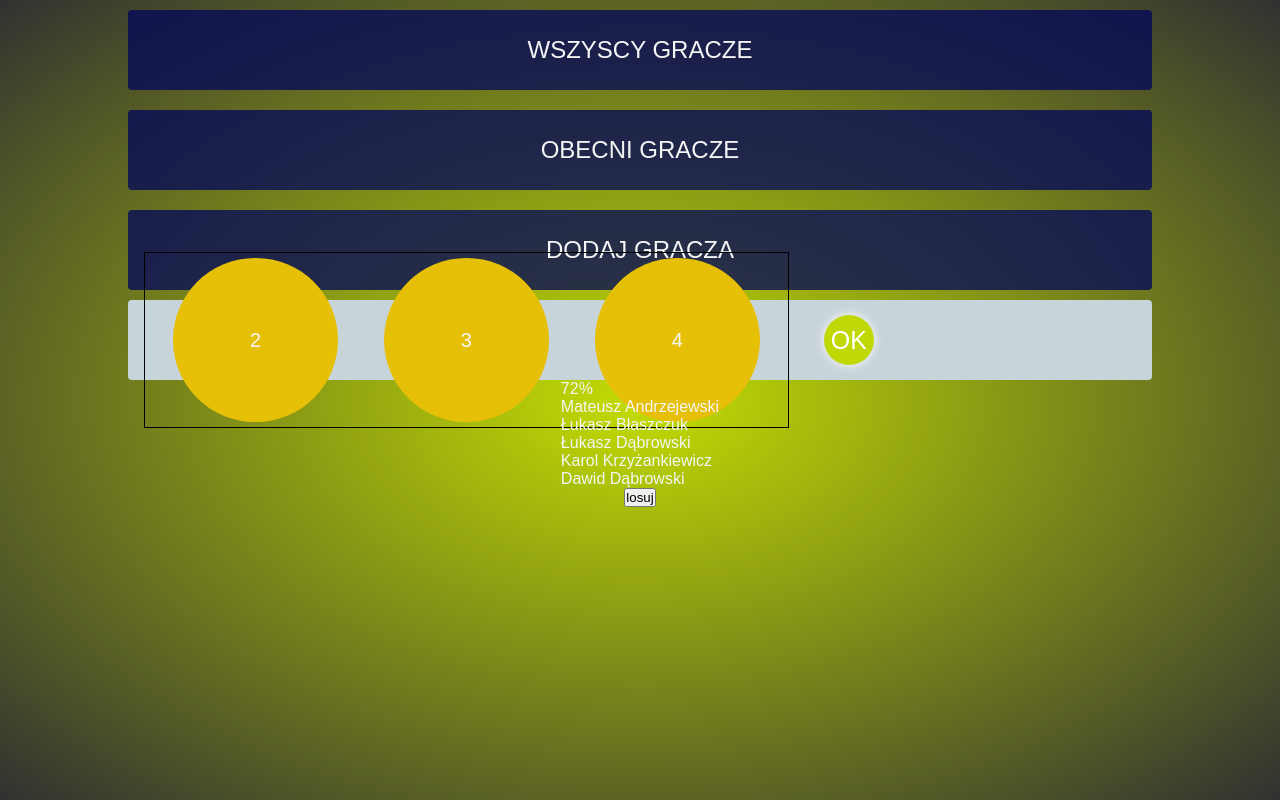
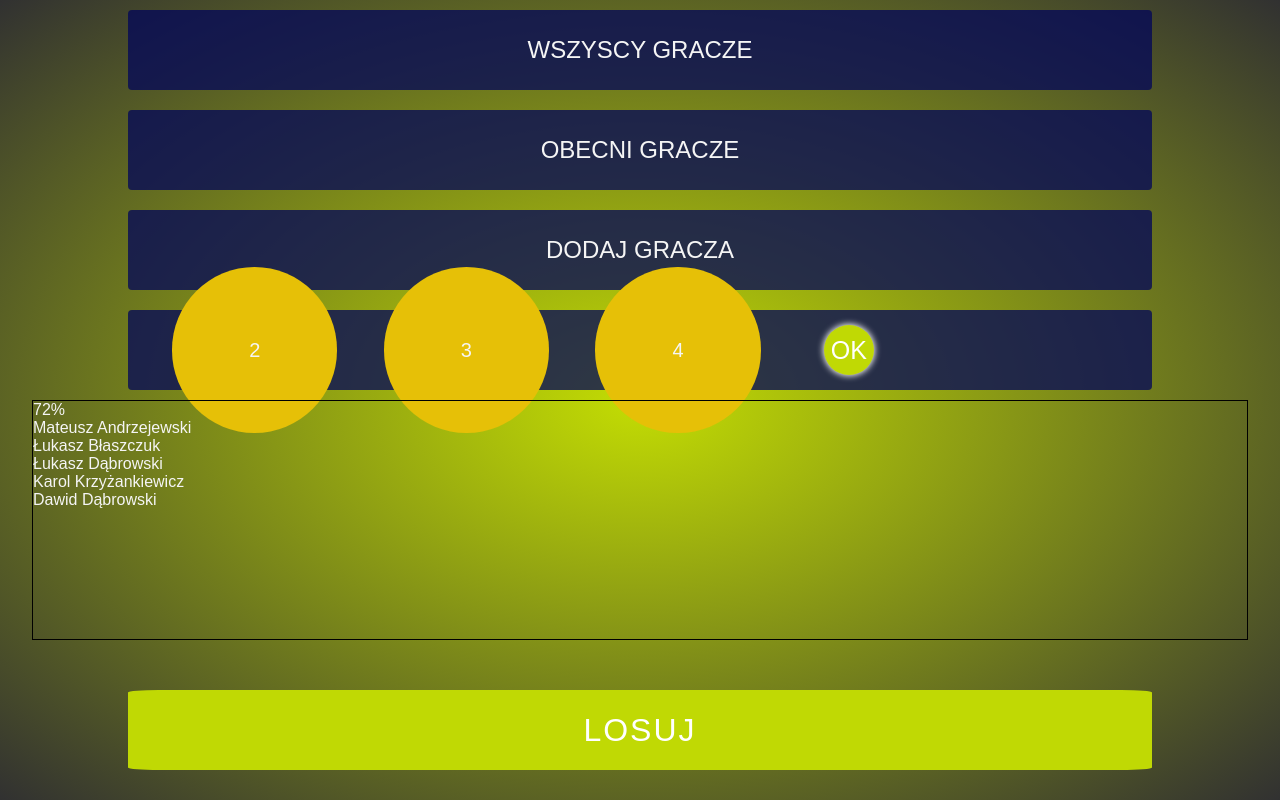
Before and after one commit to mateusz-andrzejewski/thursdayPlays, a plain HTML site: page index.html in a window 1280 px wide. Drawn offline with Linux system fonts and the light colour scheme.

Commit message:
before teams part

```diff
--- a/style.css
+++ b/style.css
@@ -64,9 +64,10 @@ body {
 .team-settings {
   width: 80%;
   height: 10%;
+  margin: 10px 0;
   border-radius: 4px;
   padding: 1rem;
-  background-color: var(--darkyellow);
+  background-color: var(--darkblue);
   display: flex;
   align-items: center;
 }
@@ -76,7 +77,7 @@ body {
   display: flex;
   justify-content: space-around;
   align-items: center;
-  border: 1px solid black;
+  box-shadow: 0 0 2px 2px ddd;
   padding: 5px;
 }
 .team-settings-teamsCount-team {
@@ -86,10 +87,15 @@ body {
   font-size: 20px;
   width: 20px;
   height: 20px;
+  margin: 0 10px;
   border-radius: 50%;
   background-color: var(--darkblue2);
   padding: 13%;
   background-color: var(--darkblue3);
+  transition: 0.3s;
+}
+.team-settings-teamsCount-team:hover {
+  background-color: tomato;
 }
 .team-settings-confirm {
   width: 50px;
@@ -99,8 +105,42 @@ body {
   font-size: 25px;
   text-transform: uppercase;
   border: none;
-  box-shadow: 0 0 10px 1px whitesmoke;
+  box-shadow: 0 0 6px 1px whitesmoke;
   background-color: var(--yellow);
   color: white;
   outline: none;
+  transition: 0.3s;
+  cursor: pointer;
 }
+.team-settings-confirm:hover {
+  background-color: tomato;
+}
+
+.randomDraw {
+  width: 80%;
+  height: 10%;
+  position: absolute;
+  bottom: 5%;
+}
+.random-results {
+  width: 95%;
+  height: 30%;
+  border: 1px solid black;
+}
+.randomDraw-button {
+  width: 100%;
+  height: 100%;
+  margin: 10px 0;
+  border: none;
+  outline: none;
+  border-radius: 3%;
+  text-transform: uppercase;
+  font-size: 2rem;
+  letter-spacing: 2px;
+  background-color: var(--yellow);
+  color: white;
+  transition: 0.3s;
+}
+.randomDraw-button:hover {
+  background-color: tomato;
+}
```
